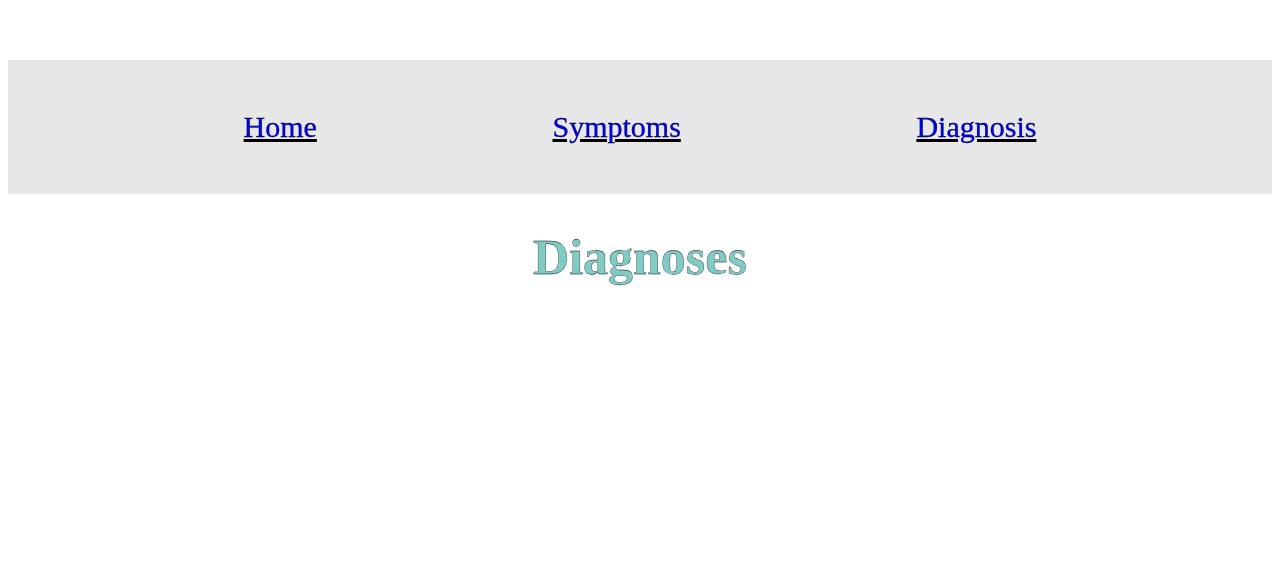
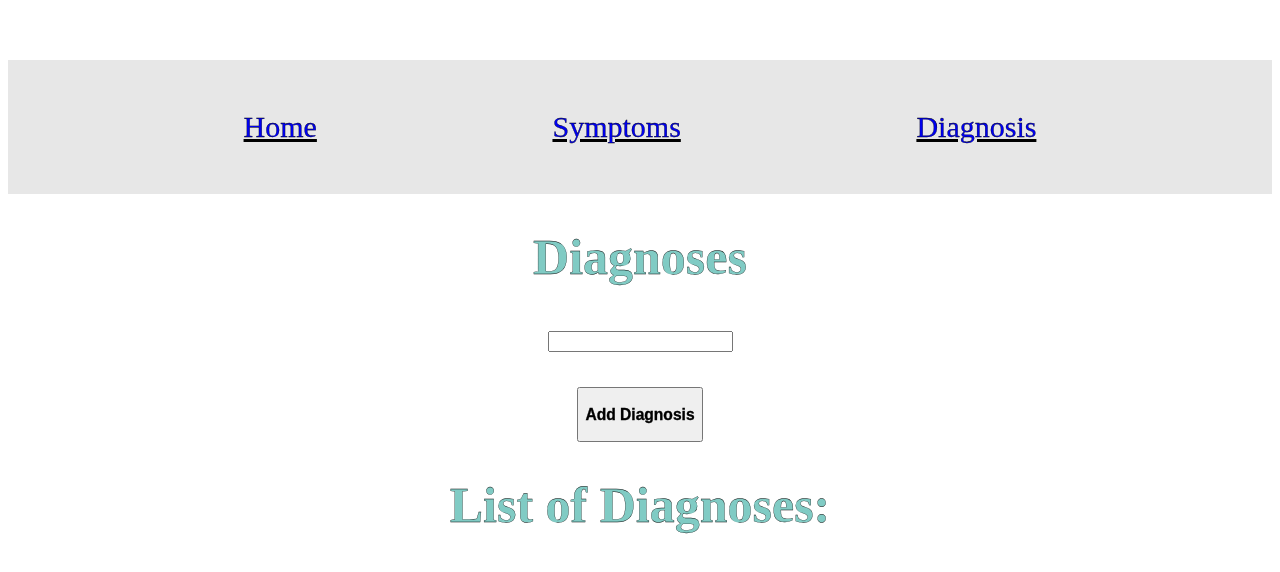
Before and after one commit to EddieYuabov/symptom_diagnosis, a Vue app in the folder symptom-diagnosis-app/: page /diagnoses in a window 1280 px wide. Shown: the top 572 px of the page. Built offline with nearby package versions, Linux system fonts and the light colour scheme.

Commit message:
added form to diagnosis componenet

```diff
--- a/symptom-diagnosis-app/src/components/Diagnosis.vue
+++ b/symptom-diagnosis-app/src/components/Diagnosis.vue
@@ -1,6 +1,17 @@
 <template>
 <div>
     <h1>Diagnoses</h1>
+    <form>
+        <div>
+            <input/>
+            <br/>
+            <br/>
+            <button>
+                <h3>Add Diagnosis</h3>
+            </button>
+            <h1>List of Diagnoses:</h1>
+        </div>
+    </form>
 </div>
 </template>
 
--- a/symptom-diagnosis-app/src/components/Symptoms.vue
+++ b/symptom-diagnosis-app/src/components/Symptoms.vue
@@ -47,6 +47,10 @@ const URL = 'http://localhost:3001/home'
                 await axios.post(`${URL}/symptoms/new`, data)
                 this.symptoms = [...this.symptoms, data]
                 this.symptom = ""
+            },
+            async deleteSymptom(e){
+                e.preventDefault()
+                await axios.delete(`${URL}/symptoms/${e}`)
             }
         }
     }
```
